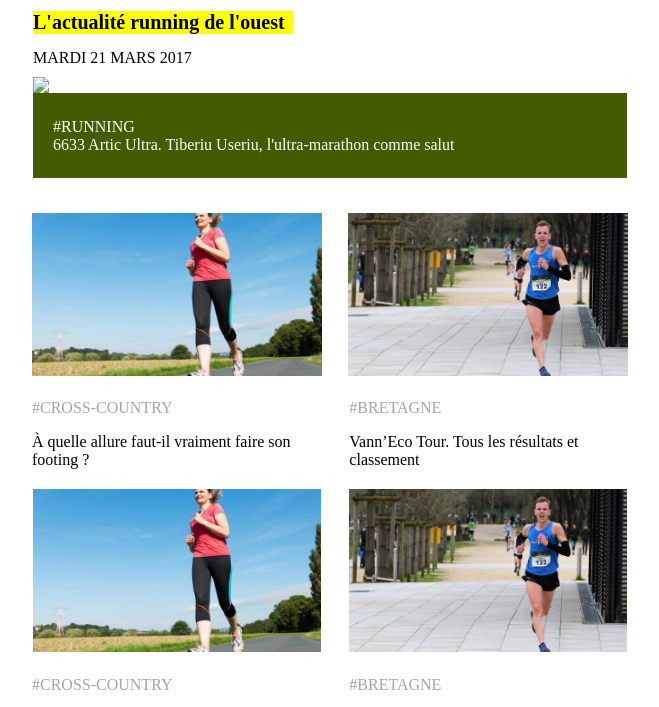
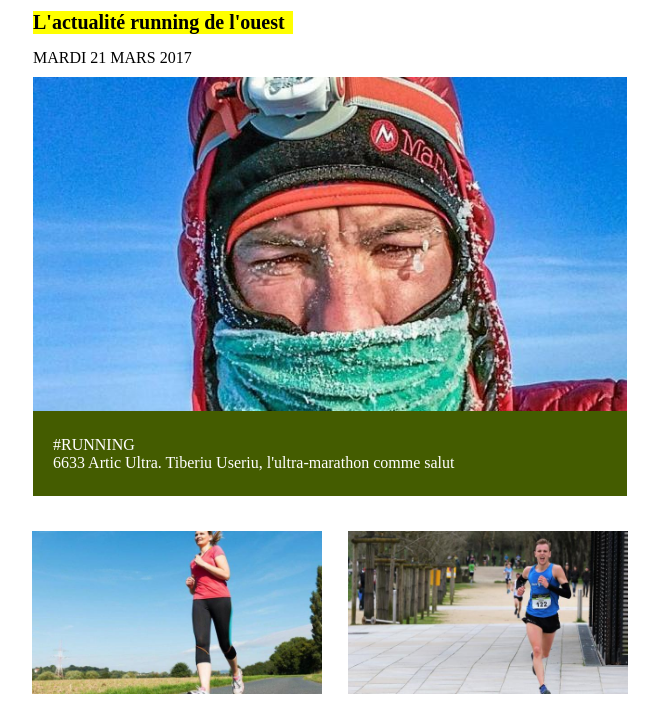
Before and after one commit to YunaShu/running, a plain HTML site: page index.html in a window 1280 px wide. Shown: the part 60-767 px from the top of the page, without its empty margins (310-969 px from the left). Drawn offline with Linux system fonts and the light colour scheme; the site is published under a folder, as on GitHub Pages, so addresses that start at the root find nothing.

Commit message:
Update index.html

```diff
--- a/index.html
+++ b/index.html
@@ -21,7 +21,7 @@ td = colone-->
                 <img class="logo"src="asset/img/logo-running.png" alt="le logo de ouest france en couleur verte">
                 <p class="actualite bold txt20">L'actualité running de l'ouest</p>
                 <p class="mardi marg0 ">MARDI 21 MARS 2017</p>
-                <figure class="skier"><img  style="display:block" src="/asset/img/slider.jpg" width="100%"></figure>
+                <figure class="skier"><img  style="display:block" src="asset/img/slider.jpg" width="100%"></figure>
                 <p class="headband green txtb">#RUNNING <br/>
                 6633 Artic Ultra. Tiberiu Useriu, l'ultra-marathon comme salut
                 </p>
```
